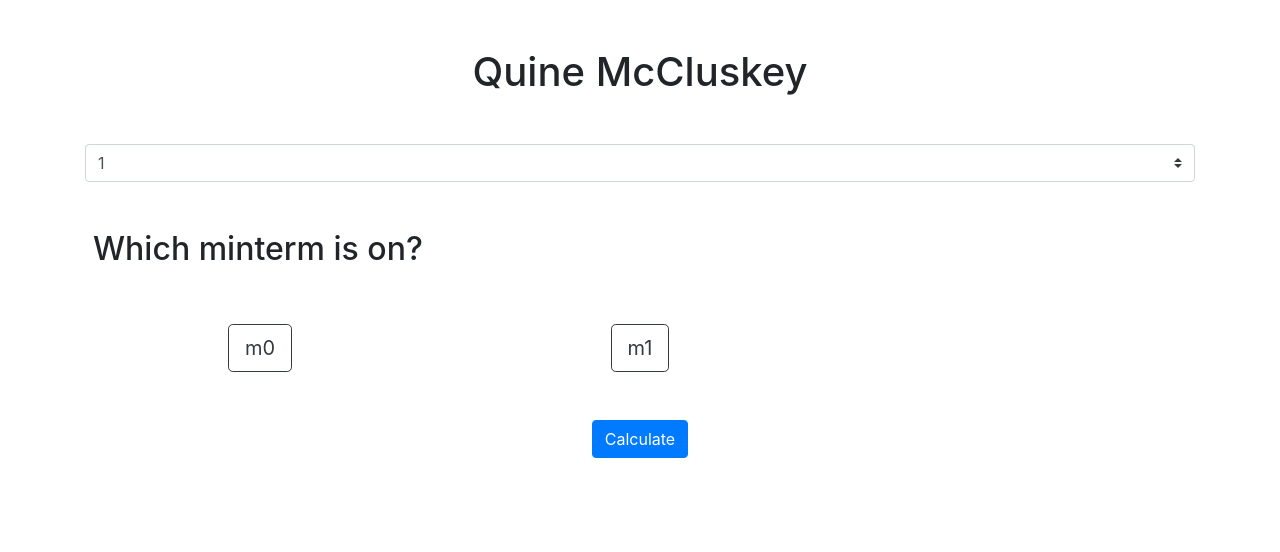
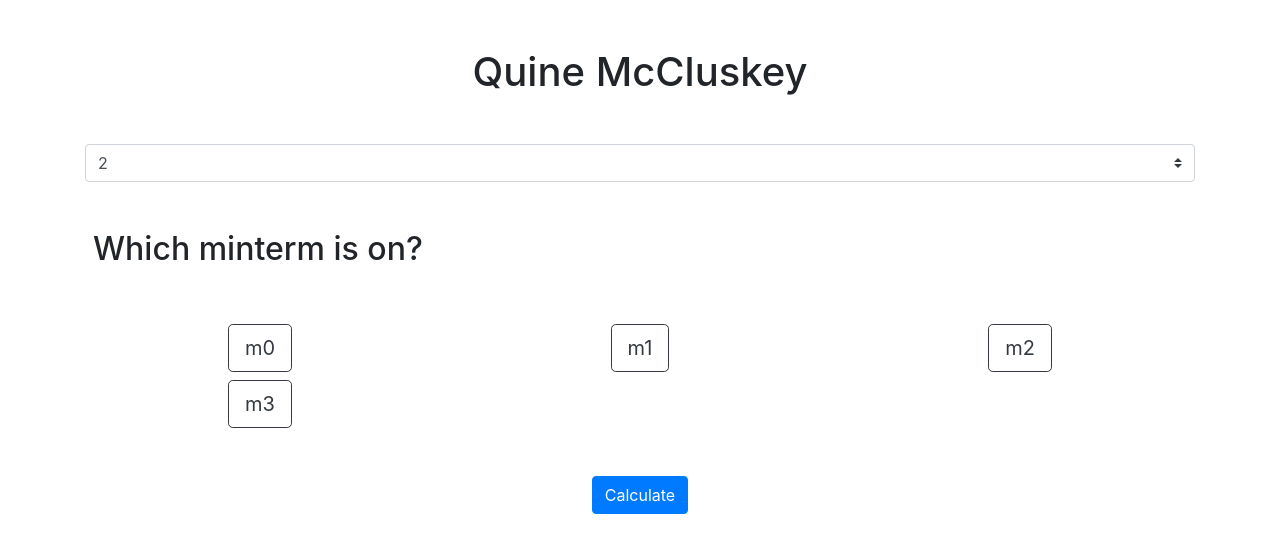
Before and after one commit to BevilKunG/quine-mccluskey, a Vue app: page / in a window 1280 px wide. Shown: the top 552 px of the page. Built offline with nearby package versions, Linux system fonts and the light colour scheme.

Commit message:
[EDITED] skip 1 bit input

```diff
--- a/src/components/Input.vue
+++ b/src/components/Input.vue
@@ -1,7 +1,7 @@
 <template lang="html">
 <div class="mt-5">
   <select class="custom-select" v-model="selectedBit">
-    <option v-for="i in maxBit" :value="i">{{ i }}</option>
+    <option v-for="i in maxBit - 1" :value="i+1">{{ i+1 }}</option>
   </select>
 
   <h2 class="mt-5 ml-2">Which minterm is on?</h2>
@@ -22,7 +22,7 @@
 export default {
   data() {
     return {
-      selectedBit: 1,
+      selectedBit: 2,
       maxBit: 4,
       minTermActive: [],
       selectedMinTerm: []
```
